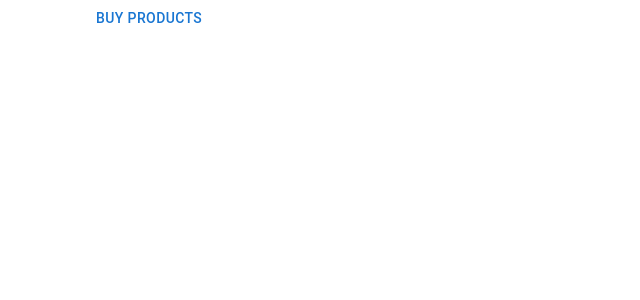
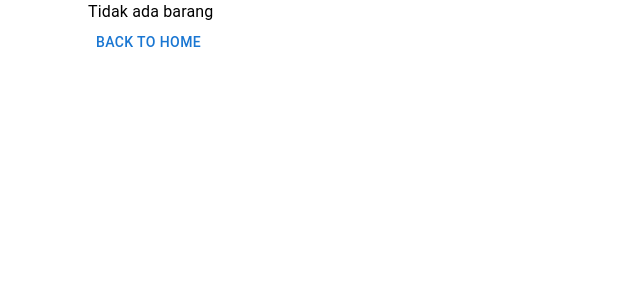
Before and after one commit to Lendi156/shopping-cart, a React (Create React App) app: page /CheckOut in a window 1280 px wide. Shown: the top 300 px of the page, without its empty margins (0-640 px from the left). Built offline with nearby package versions, Linux system fonts and the light colour scheme; no server answers.

Commit message:
hide cart item list if there is no item list in cart  item

```diff
--- a/src/pages/CheckOut.jsx
+++ b/src/pages/CheckOut.jsx
@@ -1,5 +1,5 @@
 import React from 'react'
-import { Container, Button, Stack } from '@mui/material'
+import { Container, Button, Stack, Typography } from '@mui/material'
 import { useSelector, useDispatch } from 'react-redux'
 import { useNavigate } from 'react-router-dom'
 import { onBuy } from '../utils/utils'
@@ -18,10 +18,15 @@ export default function CheckOut () {
   })
   return (
     <Container>
-        <Stack spacing={2}>
-            {cartListComponent}
-        </Stack>
-        <Button onClick={() => onBuy(products, dispatch, navigate)}>Buy Products</Button>
+        {cartItems.length > 0
+          ? <>
+              <Stack spacing={2}>
+                {cartListComponent}
+              </Stack>
+              <Button onClick={() => onBuy(products, dispatch, navigate)}>Buy Products</Button>
+            </>
+          : <Typography>Tidak ada barang</Typography> }
+          <Button onClick={() => navigate('/')}>Back to Home</Button>
     </Container>
   )
 }
```
